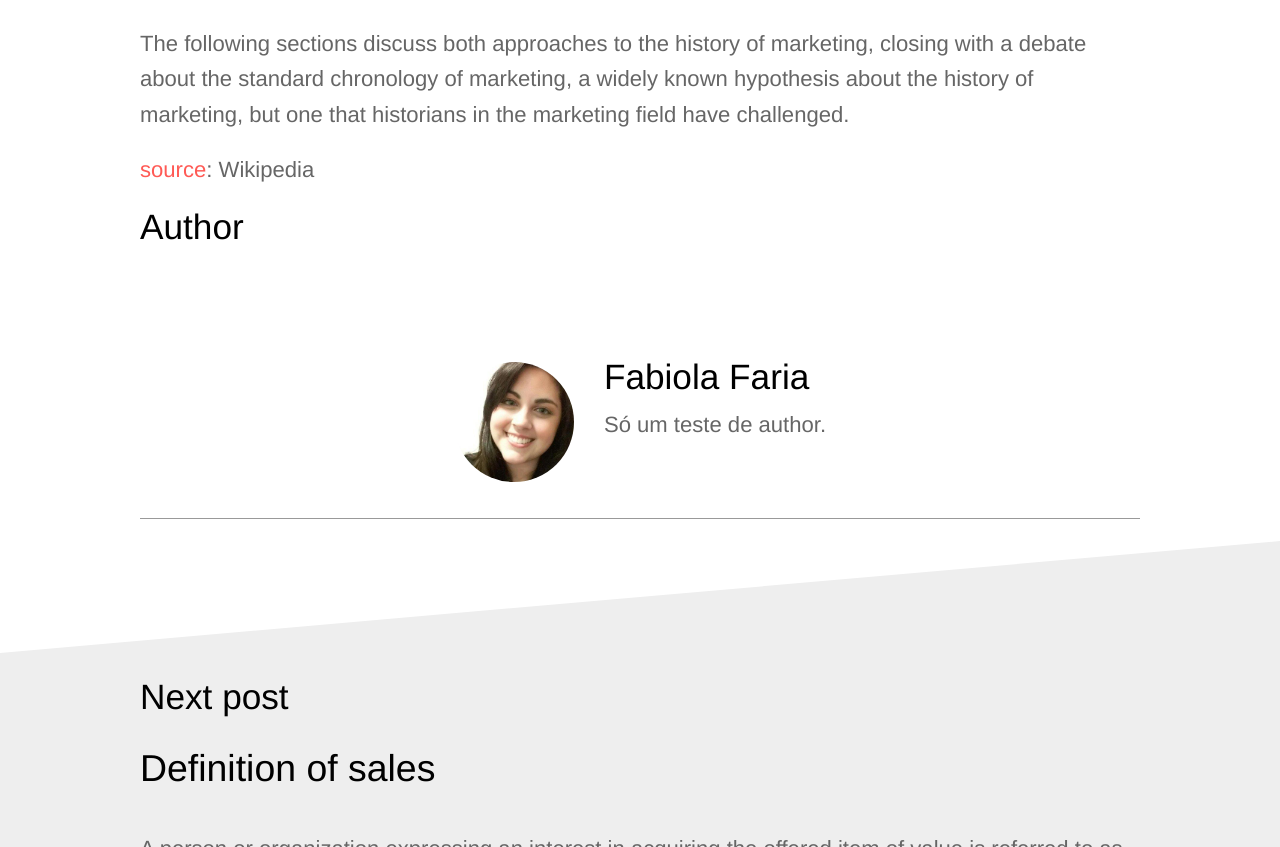
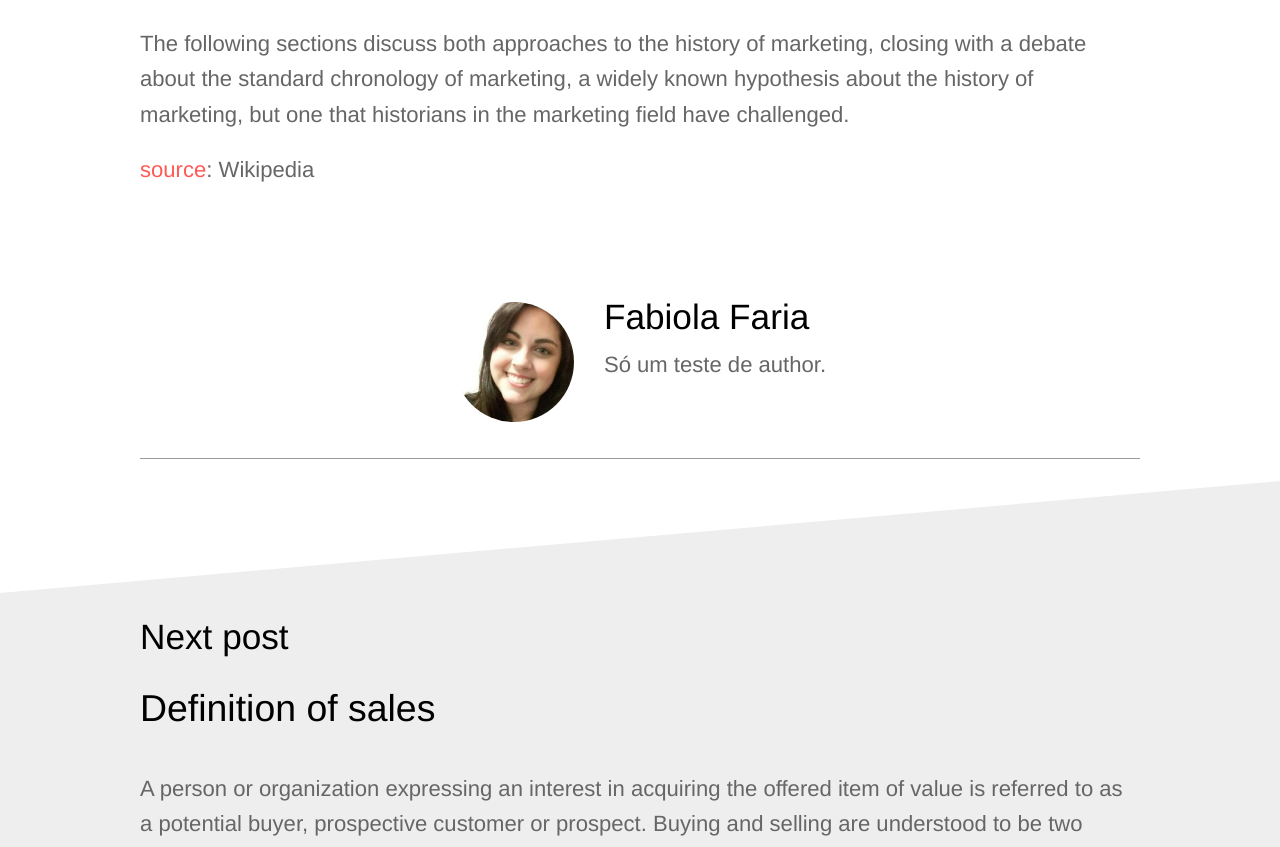
Before and after one commit to seoanalytics/seoanalytics.github.io, a Jekyll site: the page built from _posts/2016-08-12-the-history-of-marketing.md, in a window 1280 px wide and 900 px high, scrolled down 3417 px, cut to the strip 53-900 px from the top of the window. Built offline with Jekyll 4.4.1, drawn with Linux system fonts in a browser that asks for light colours; comment, search, counter and statistics services are not loaded.

Commit message:
Updated '_layouts/post.html' via CloudCannon

```diff
--- a/_layouts/post.html
+++ b/_layouts/post.html
@@ -14,8 +14,7 @@ layout: page
 {% if page.author_staff_member %}
 	<!-- <section class="diagonal patterned"> -->
 		<div class="container">
-			<h2>Author</h2>
-		<!--	<ul class="image-grid">
+				<!--	<ul class="image-grid">
 				{% assign author_id = page.author_staff_member | prepend: "/staff_members/" | append: "/" %}
 				{% assign author = site.staff_members | where: "url", author_id | first %}
 
```
